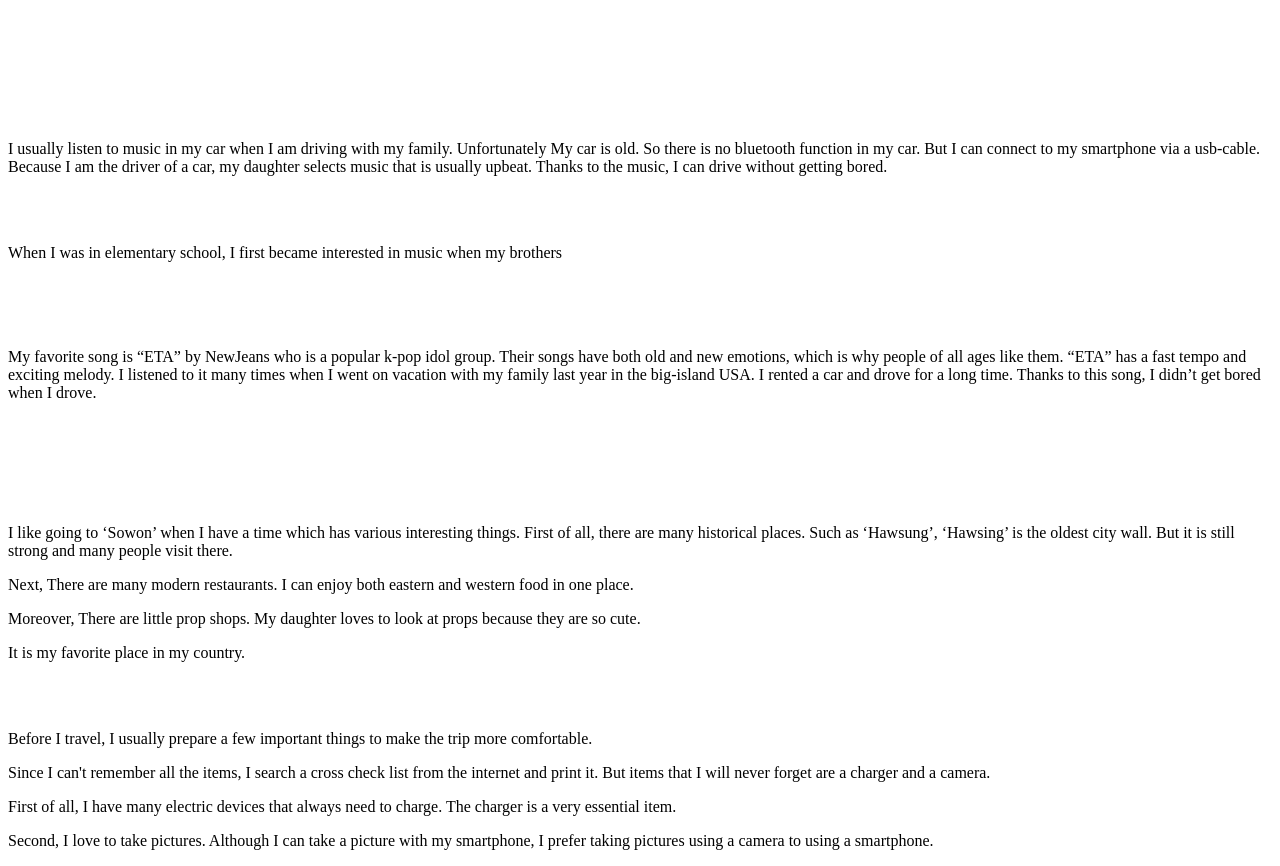
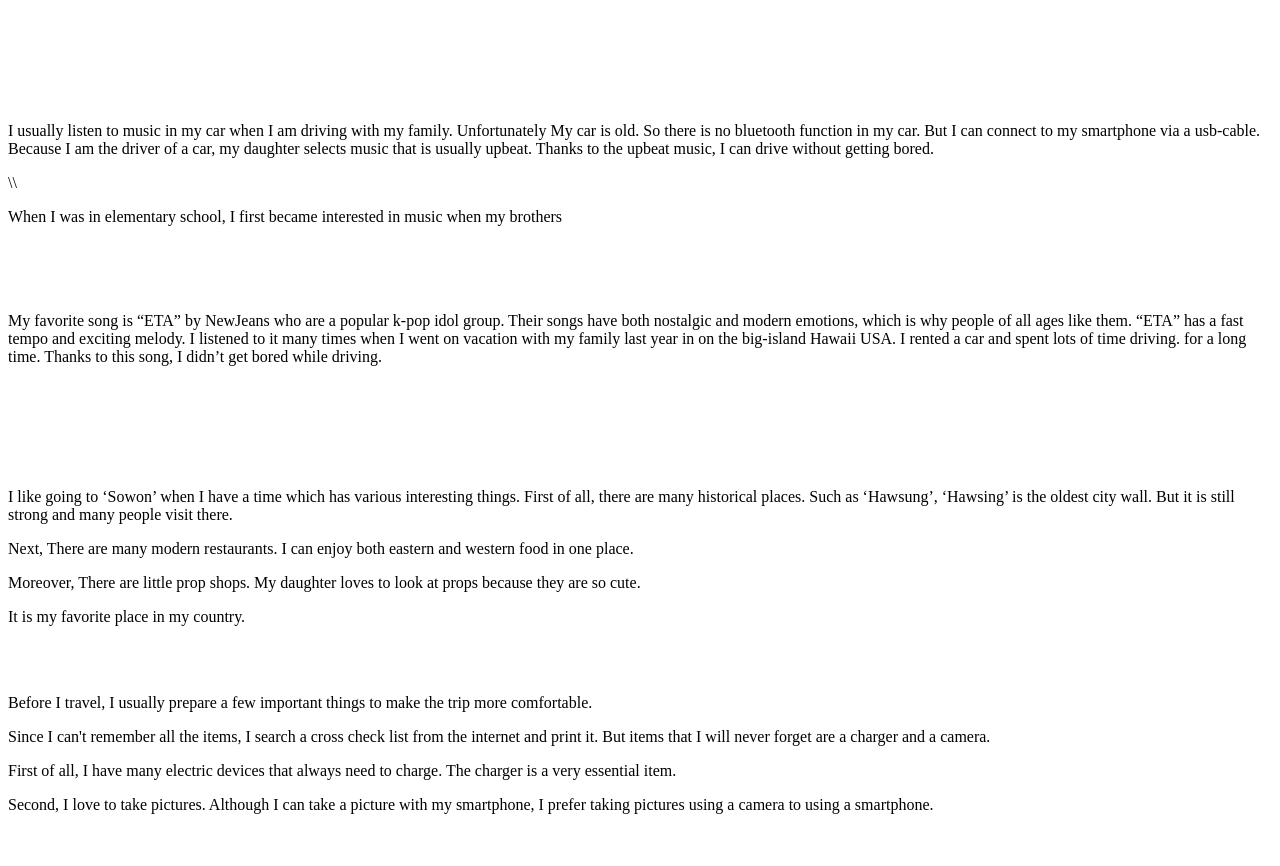
Before and after one commit to pipiraji/opic_pub, a plain HTML site: page OPIc.html in a window 1280 px wide. Shown: the part 1280-2146 px from the top of the page. After the commit the page ends 2110 px from the top, so only its background shows below. Drawn offline with Linux system fonts and the light colour scheme.

Commit message:
2024-08-25_23:35:18

```diff
--- a/OPIc.html
+++ b/OPIc.html
@@ -41,15 +41,13 @@
 <br/>
 <br/>
 <br/>
-<br/>
-<p>I usually listen to music in my car when I am driving with my family. Unfortunately  My car is old. So there is no bluetooth function in my car. But I can connect to my smartphone via a usb-cable.  Because I am the driver of a car, my daughter selects music that is usually  upbeat. Thanks to the music, I can drive without getting bored. </p>
-<br/>
-<br/>
+<p>I usually listen to music in my car when I am driving with my family. Unfortunately  My car is old. So there is no bluetooth function in my car. But I can connect to my smartphone via a usb-cable.  Because I am the driver of a car, my daughter selects music that is usually  upbeat. Thanks to the upbeat music, I can drive without getting bored. </p>
+<p>\\</p>
 <p>When I was in elementary school, I first became interested in music when my brothers </p>
 <br/>
 <br/>
 <br/>
-<p>My favorite song is “ETA” by NewJeans who is  a popular k-pop idol group. Their songs have both old and new emotions, which is why people of all ages like them. “ETA” has a fast tempo and exciting melody. I  listened to it many times when I went on vacation with my family last year in the big-island USA. I rented a car and drove for a long time. Thanks to this song, I didn’t get bored when I drove. </p>
+<p>My favorite song is “ETA” by NewJeans who are  a popular k-pop idol group. Their songs have both nostalgic and modern emotions, which is why people of all ages like them. “ETA” has a fast tempo and exciting melody. I  listened to it many times when I went on vacation with my family last year in on the big-island Hawaii USA. I rented a car and spent lots of time driving. for a long time. Thanks to this song, I didn’t get bored while driving.</p>
 <br/>
 <br/>
 <br/>
```
